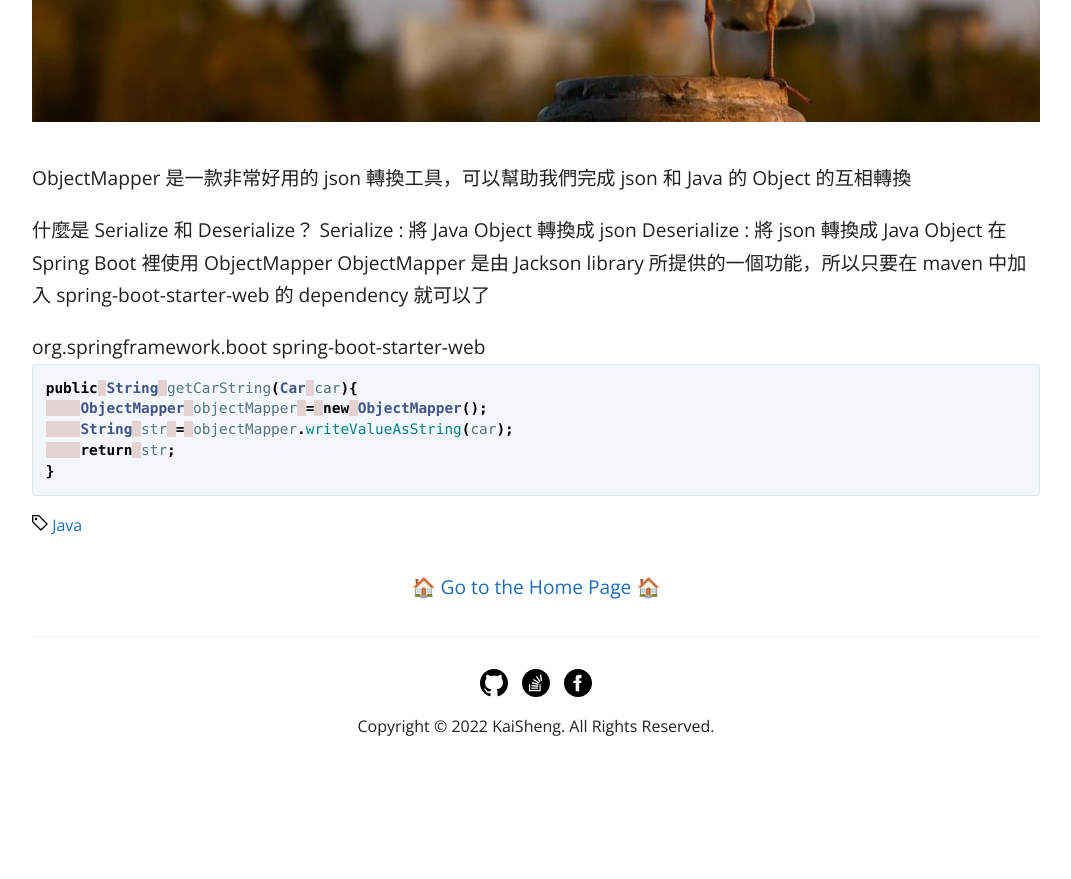
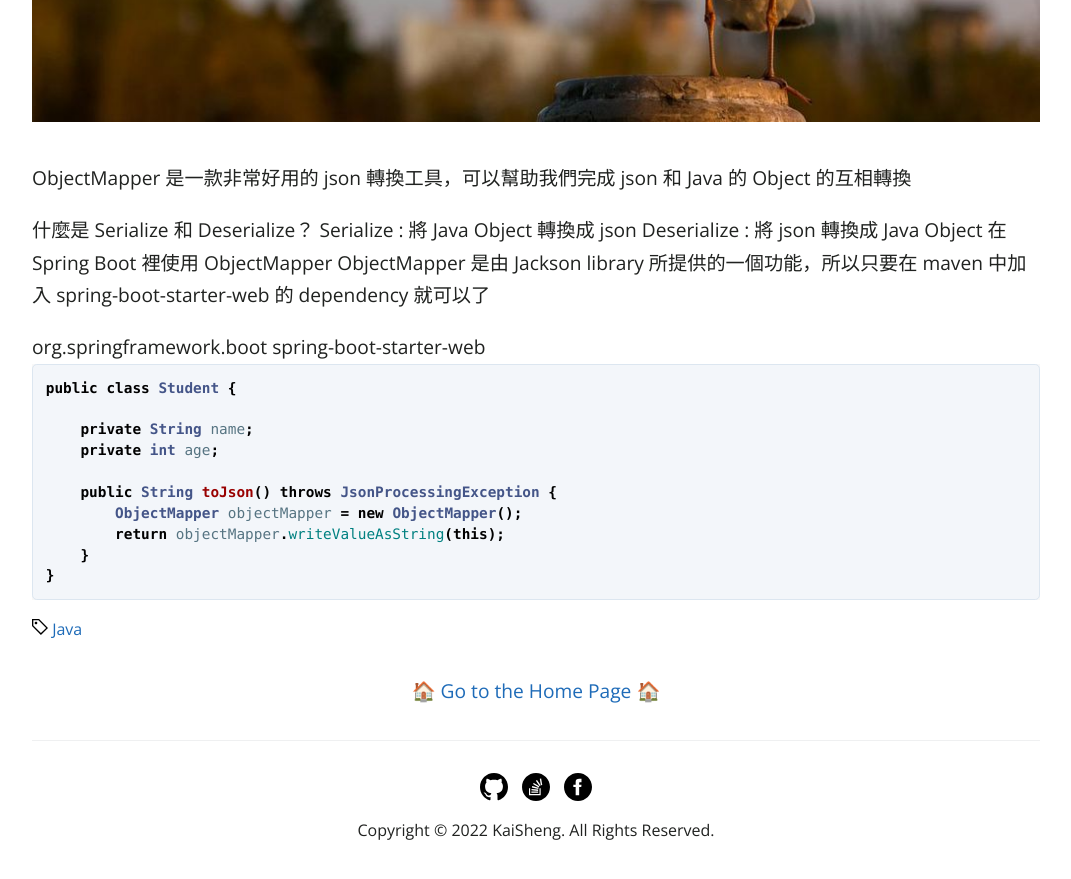
Before and after one commit to KaiSheng714/KaiSheng714.github.io, a Jekyll site: the page built from 2022-06-01-object-mapper.md, in a window 1280 px wide and 900 px high, scrolled down 797 px. Shown: the top 879 px of the window, without its empty margins (104-1175 px from the left). Built offline with Jekyll 4.4.1, drawn with Linux system fonts in a browser that asks for light colours; comment, search, counter and statistics services are not loaded; before the commit the page ends 1593 px from its top, so only the background shows below that.

Commit message:
optional

````diff
--- a/2022-06-01-object-mapper.md
+++ b/2022-06-01-object-mapper.md
@@ -30,9 +30,14 @@ ObjectMapper 是由 Jackson library 所提供的一個功能，所以只要在 m
 
 
 ```java
-public String getCarString(Car car){
-    ObjectMapper objectMapper = new ObjectMapper();
-    String str = objectMapper.writeValueAsString(car);
-    return str;
+public class Student {
+
+    private String name;
+    private int age;
+
+    public String toJson() throws JsonProcessingException {
+        ObjectMapper objectMapper = new ObjectMapper();
+        return objectMapper.writeValueAsString(this);
+    }
 }
 ```
````
Also changed, not shown: _posts/2022-04-26-misuse-of-java8-optional.md (+1 -1 lines), assets/image/optional.png.
